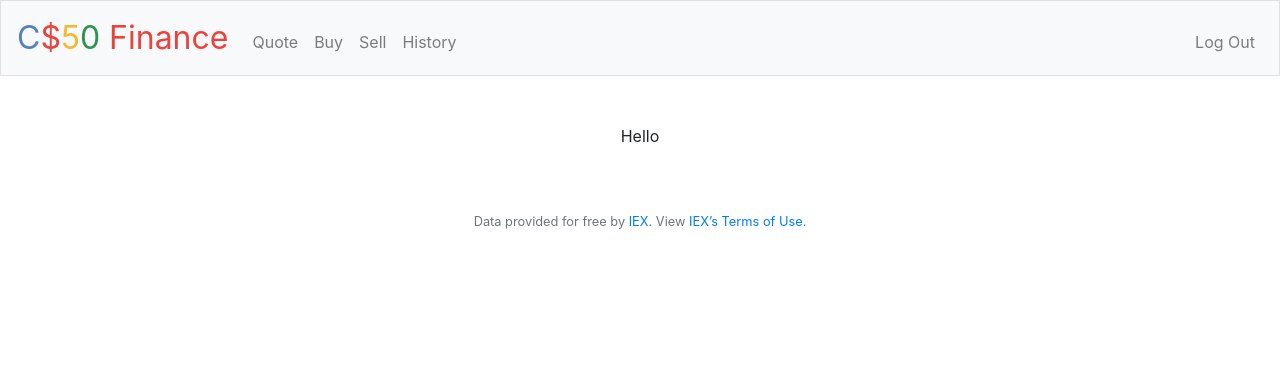
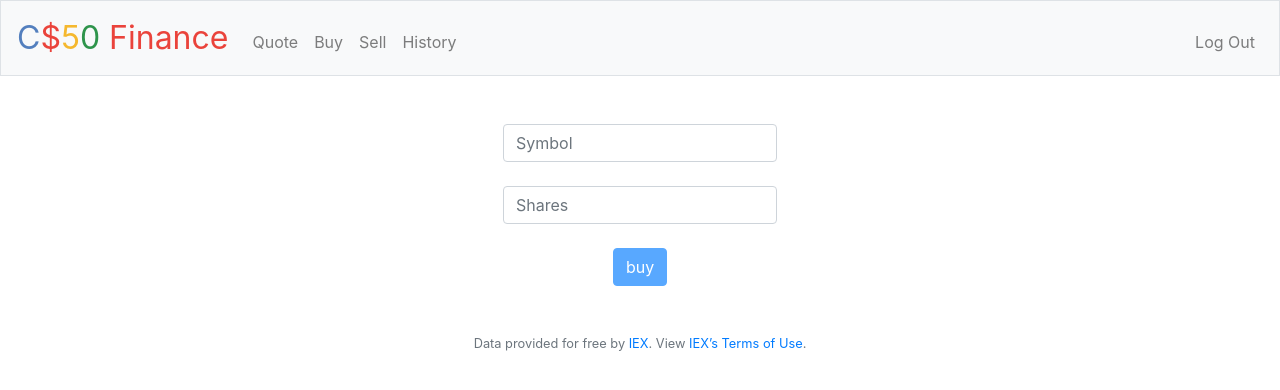
Before and after one commit to aminedachir/Finnace.solutions, a Flask app: page /buy in a window 1280 px wide. Shown: the top 390 px of the page. Run offline with Flask 2, Linux system fonts and the light colour scheme; a user stored in the database is signed in; some libraries are stand-ins or nearby versions.

Commit message:
buy symbol

```diff
--- a/application.py
+++ b/application.py
@@ -50,6 +50,20 @@ def index():
 @app.route("/buy", methods=["GET", "POST"])
 @login_required
 def buy():
+    if request.method == 'POST':
+        symbol = lookup(request.form.get("symbol"))
+
+        if symbol == None:
+            return ("<script>alert('Invalid quote')</script>")
+
+        shares = lookup(request.form.get("shares"))
+
+        if shares == int:
+            return redirect("/")
+
+        else:
+            return ("<script>alert('not int')</script>")
+
     return render_template("buy.html")
 
 
--- a/templates/buy.html
+++ b/templates/buy.html
@@ -6,7 +6,16 @@
 
 {% block main %}
 <form action = "/buy", method='POST'>
-    <p>Hello</p>
+    <input class="form-control" name = "symbol" type = "text" PlaceHolder = "Symbol" onkeyup="manage(this)"> <br><br>
+    <input class="form-control" name = "shares" type = "text" PlaceHolder = "Shares" onkeyup="manage(this)"> <br><br>
+    <input id ="submit" class="btn btn-primary" type = "submit" value = "buy" disabled>
 </form>
+<script>
+    function manage(inpt) {
+        var acces = document.getElementById('submit');
+        if (inpt.value != '') {acces.disabled = false;}
+        else {acces.disabled = true;}
+    }
+</script>
 
 {% endblock %}
```
